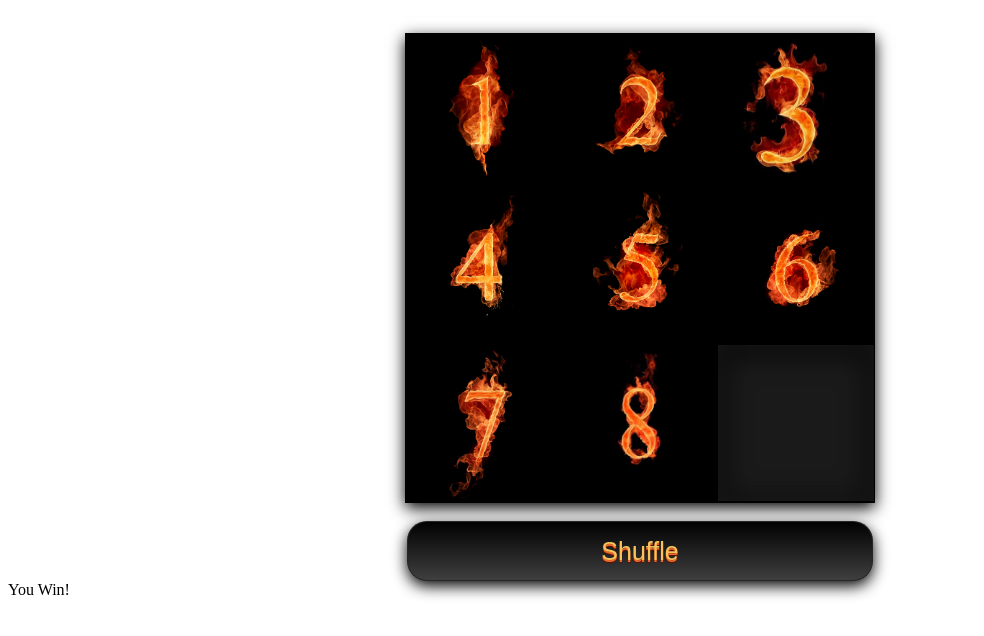
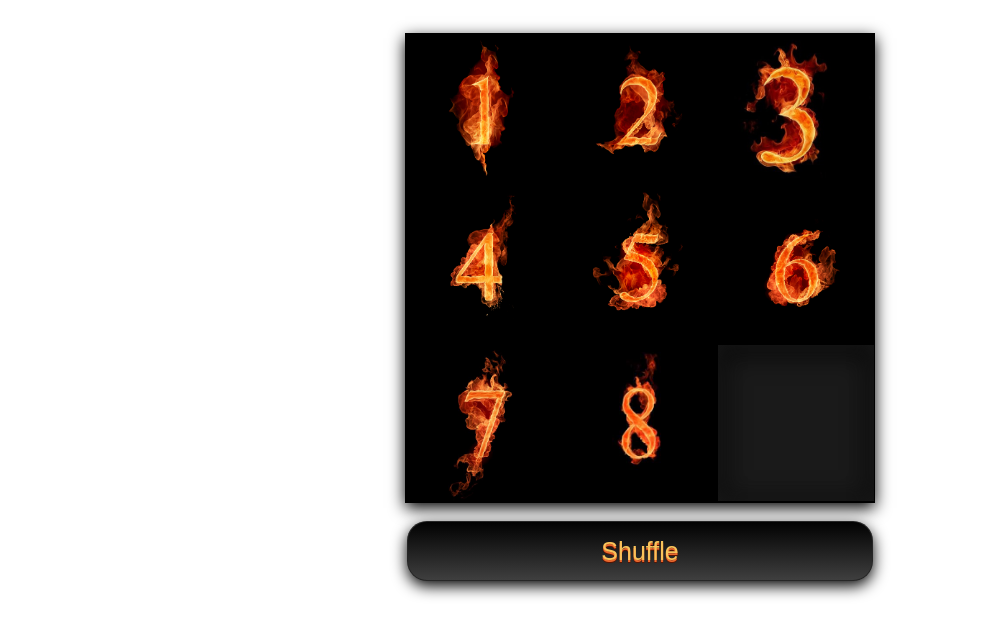
Before and after one commit to ashley2/fireSlider, a website: page index.html in a window 1280 px wide. Shown: the part 94-730 px from the top of the page, without its empty margins (0-984 px from the left). Drawn offline with nearby package versions, Linux system fonts and the light colour scheme.

Commit message:
update bug

```diff
--- a/index.html
+++ b/index.html
@@ -38,7 +38,7 @@
     <button class="shuffle">Shuffle</button>
   </div>
 
-  <div id="winBox">You Win!</div>
+  <!-- <div id="winBox">You Win!</div> -->
 
 
 
```
Also changed, not shown: style.css (line endings or trailing spaces).
